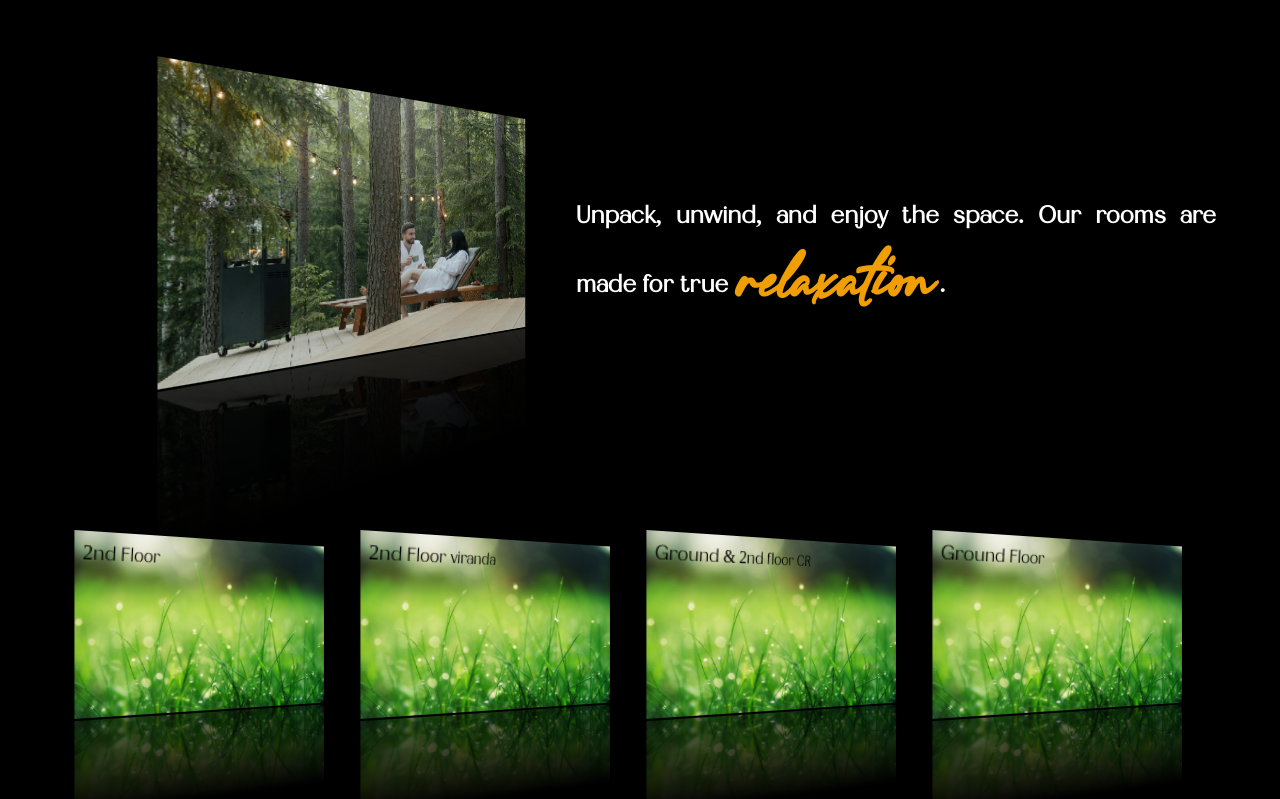
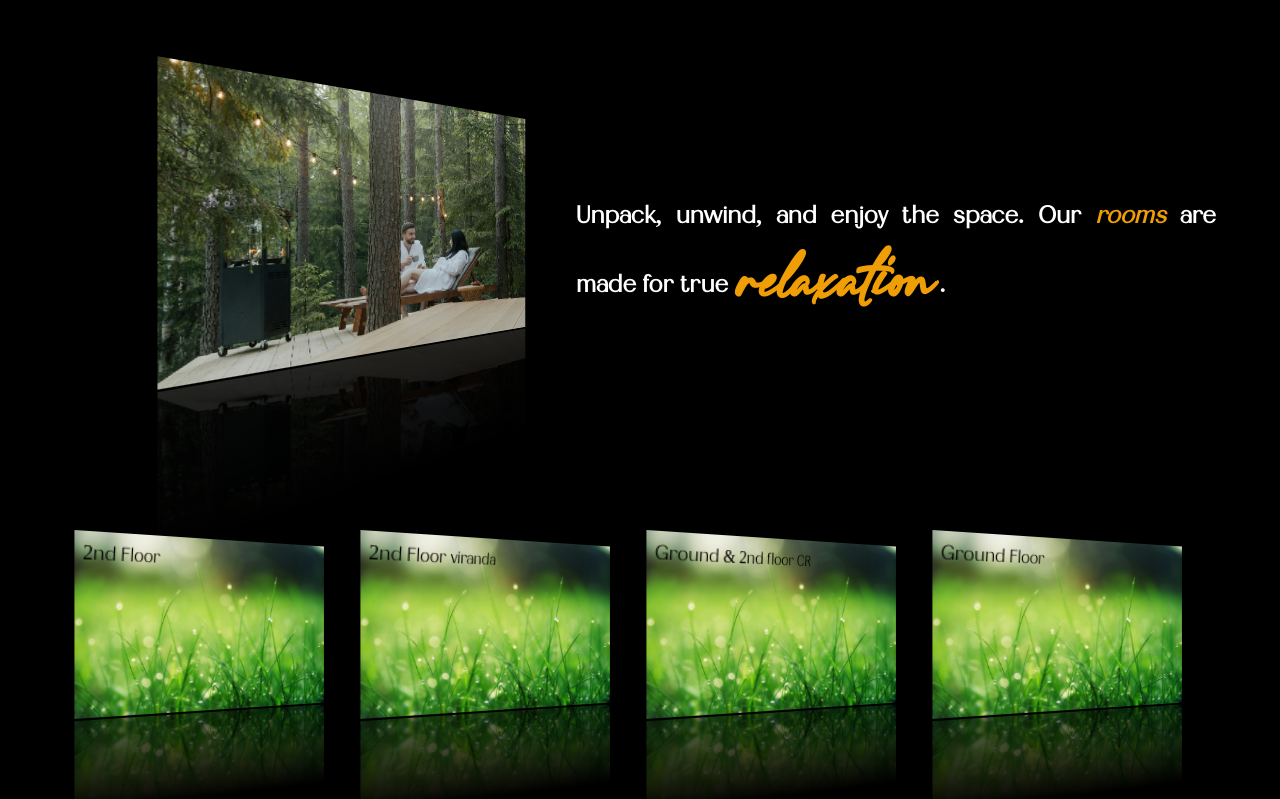
Before and after one commit to ceronGithub/resort, a PHP site: page / in a window 1280 px wide. Shown: the part 1601-2400 px from the top of the page. Run offline with PHP 8.4, Linux system fonts and the light colour scheme.

Commit message:
add link on rooms word on page 3

```diff
--- a/css/font-manipulation.css
+++ b/css/font-manipulation.css
@@ -92,3 +92,7 @@
     top: 10px;
     padding: 0 5px;
 }
+
+.font-remove-text-decoration{
+    text-decoration: none;
+}
--- a/css/img-manipulation.css
+++ b/css/img-manipulation.css
@@ -27,6 +27,7 @@
     object-fit: cover;
     transform: perspective(350px) rotate3D(0, 1, 0, 15deg);
     -webkit-box-reflect: below 2px linear-gradient(transparent, transparent, rgba(0,0,0,0.5));
+    transition: transform .5s, .5s ease-in-out;
 }
 
 
--- a/css/span-manipulation.css
+++ b/css/span-manipulation.css
@@ -15,4 +15,5 @@
     height: auto;
     width: 20vw;
     transform: perspective(350px) rotate3D(0, 1, .07, 40deg);
+    transition: transform .5s, .5s ease-in-out;
 }
--- a/index.html
+++ b/index.html
@@ -82,7 +82,7 @@
     </div>
     <div class="sections-black-bg">
         <img src="image/pexels-ron-lach-8844599.jpg" class="smallImageLeftSide" alt="">
-        <h2 class="section-3-h2-slogan diamendRegular-font-justFont font-color-white">Unpack, unwind, and enjoy the space. Our rooms are made for true <span class="font-text-align fasthinRegualr-font-70 font-color-orangeGold">relaxation</span>.</h2>
+        <h2 class="section-3-h2-slogan diamendRegular-font-justFont font-color-white">Unpack, unwind, and enjoy the space. Our <a href="#" class="font-remove-text-decoration font-color-orangeGold font-style-italic">rooms</a> are made for true <span class="font-text-align fasthinRegualr-font-70 font-color-orangeGold">relaxation</span>.</h2>
         <div class="card-no-design-bottom">
             <ul class="ul-column-section-3">
                 <li><div class="div-container"><img src="image/pexels-jplenio-1423601.jpg" class="smallImage-ul-li-div-zero" alt=""><span class="text diamendRegular-font-16">2nd Floor</span></div></li>
```
